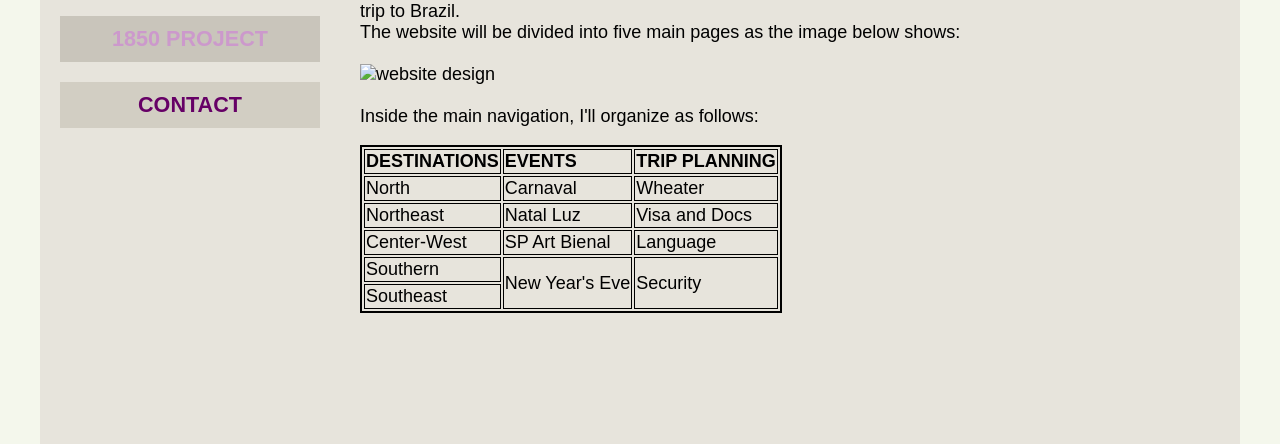
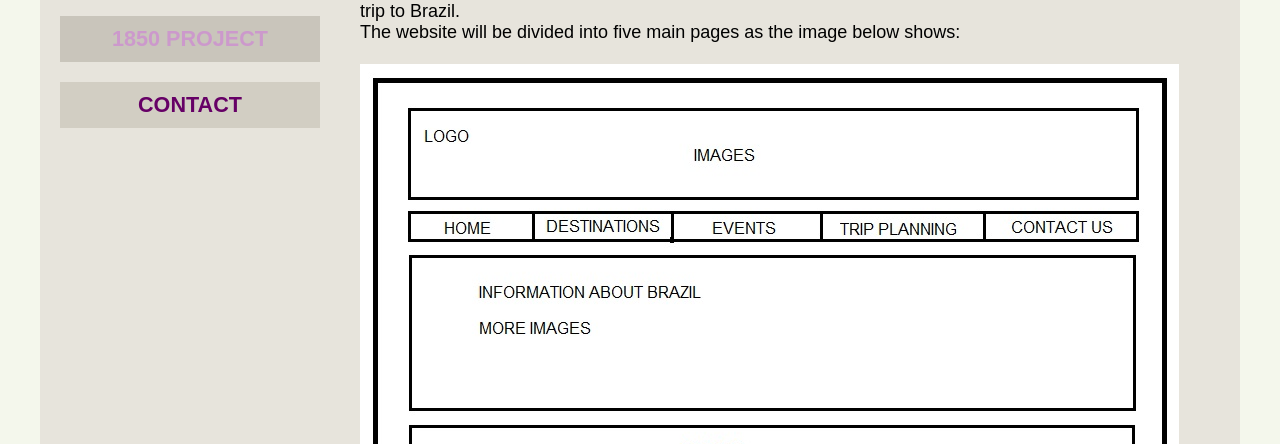
Before and after one commit to CintiaSchutt/websiteproject, a plain HTML site: page 1850project.html in a window 1280 px wide. Shown: the part 356-800 px from the top of the page. Drawn offline with Linux system fonts and the light colour scheme.

Commit message:
Update 1850project.html

```diff
--- a/1850project.html
+++ b/1850project.html
@@ -49,7 +49,7 @@ description:    assignment 02
 
                 <p>My final project will be about Brazil! I'll present tourist information and some tips for planning your trip to Brazil.
                 <br>The website will be divided into five main pages as the image below shows:<br><br>
-                <img src="images/plan1.jpg" alt="website design">
+                <img src="plan1.jpg" alt="website design">
                 <br><br>Inside the main navigation, I'll organize as follows:
                 </p>
 
```
